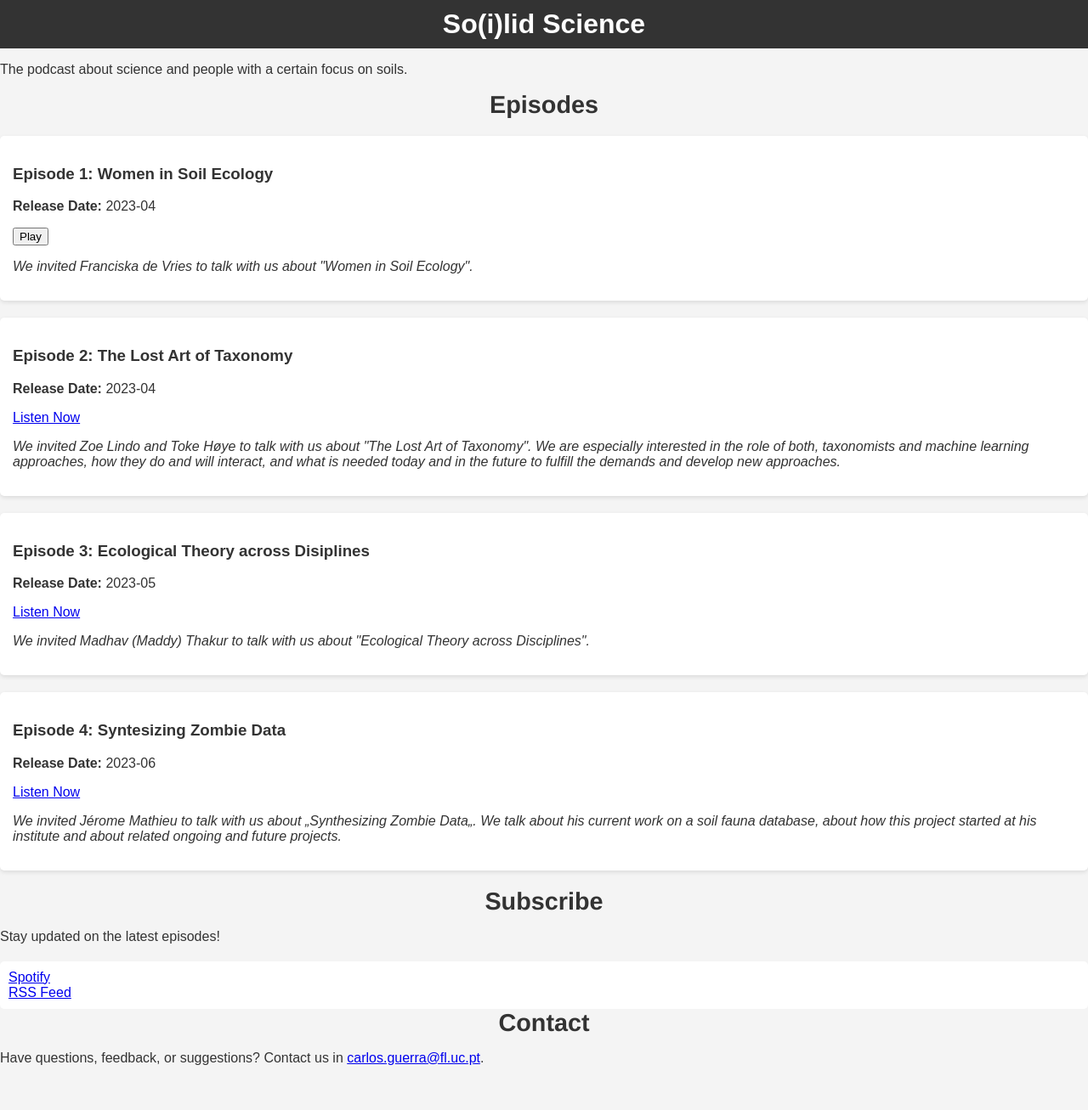
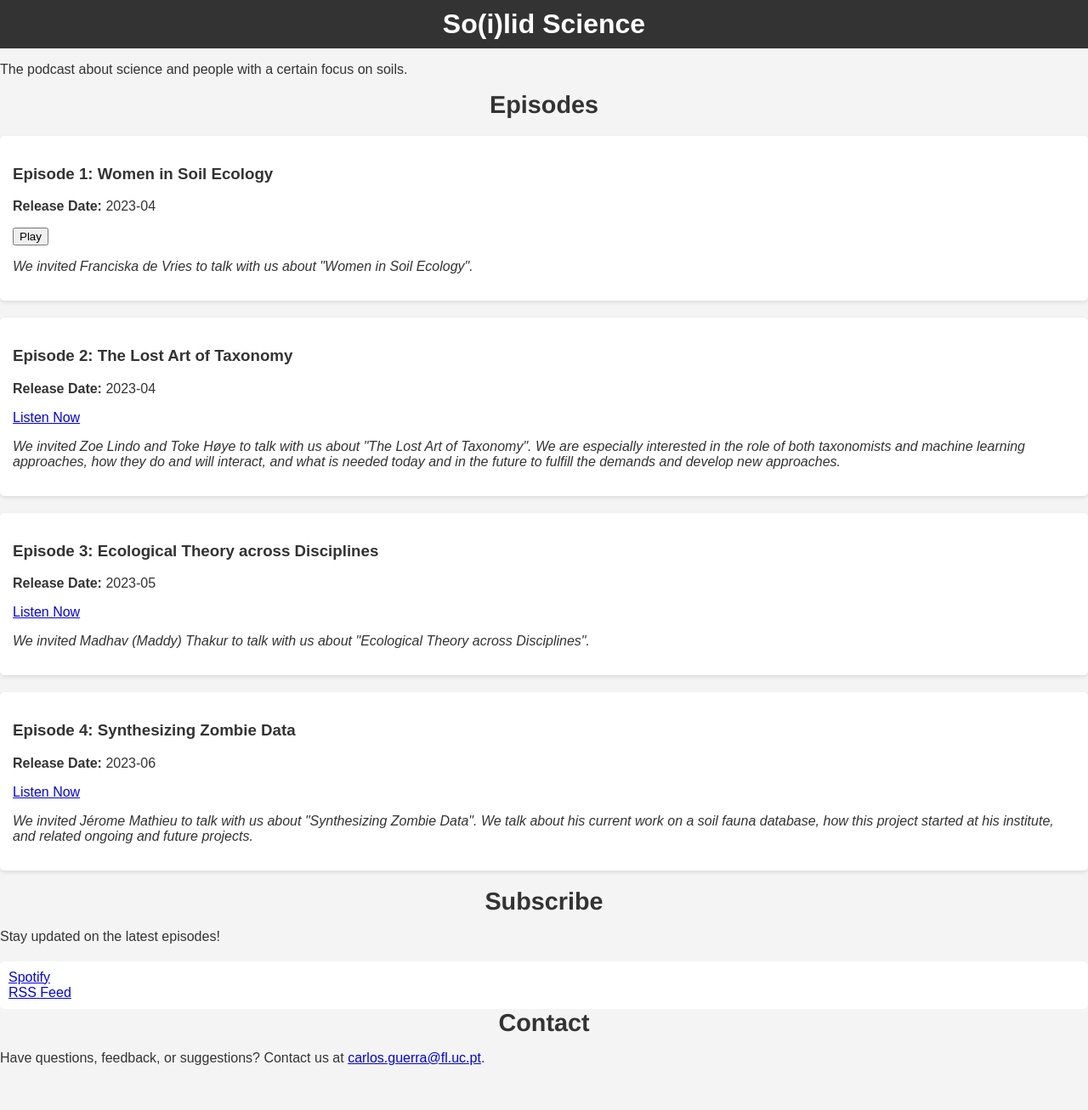
Before and after one commit to Blackboxgeo/blackbox.github.io, a Jekyll site: the page podcast/index.html, which Jekyll copies as it is, in a window 1280 px wide. Shown: the whole page at 85% size. Built offline with Jekyll 4.4.1, drawn with Linux system fonts in a browser that asks for light colours; after the commit the page ends 1271 px from its top, so only the background shows below that.

```diff
--- a/podcast/index.html
+++ b/podcast/index.html
@@ -28,7 +28,7 @@
         }
 
         h2 {
-            font-family: Helvetica;
+            font-family: Helvetica, sans-serif;
             font-size: 1.8em;
         }
 
@@ -111,9 +111,11 @@
             border-radius: 5px;
             box-shadow: 0 2px 5px rgba(0, 0, 0, 0.1);
         }
+
         .episode h2 {
             margin: 0;
         }
+
         .subscribe {
             background-color: white;
             color: black;
@@ -122,9 +124,11 @@
             border-radius: 5px;
             margin-top: 20px;
         }
+
         .social-links {
             margin-top: 20px;
         }
+
         .social-links a {
             margin: 0 10px;
             text-decoration: none;
@@ -144,10 +148,10 @@
 
 <section>
     <h2>Episodes</h2>
-     <div class="episode">
+    <div class="episode">
         <h3>Episode 1: Women in Soil Ecology</h3>
         <p><strong>Release Date:</strong> 2023-04</p>
-        <audio id="audio" src=https://solidscience.podcaster.de/solidscience/media/-01_Women_in_soil_ecology(1).mp3></audio>
+        <audio id="audio" src="https://solidscience.podcaster.de/solidscience/media/-01_Women_in_soil_ecology(1).mp3"></audio>
         <button class="play-button" id="playPauseButton" onclick="togglePlayPause()">Play</button>
 
         <script>
@@ -169,19 +173,19 @@
         <h3>Episode 2: The Lost Art of Taxonomy</h3>
         <p><strong>Release Date:</strong> 2023-04</p>
         <p><a href="WISE.mp3">Listen Now</a></p>
-        <p><em>We invited Zoe Lindo and Toke Høye to talk with us about "The Lost Art of Taxonomy". We are especially interested in the role of both, taxonomists and machine learning approaches, how they do and will interact, and what is needed today and in the future to fulfill the demands and develop new approaches.</em></p>
+        <p><em>We invited Zoe Lindo and Toke Høye to talk with us about "The Lost Art of Taxonomy". We are especially interested in the role of both taxonomists and machine learning approaches, how they do and will interact, and what is needed today and in the future to fulfill the demands and develop new approaches.</em></p>
     </div>
     <div class="episode">
-        <h3>Episode 3: Ecological Theory across Disiplines</h3>
+        <h3>Episode 3: Ecological Theory across Disciplines</h3>
         <p><strong>Release Date:</strong> 2023-05</p>
         <p><a href="WISE.mp3">Listen Now</a></p>
         <p><em>We invited Madhav (Maddy) Thakur to talk with us about "Ecological Theory across Disciplines".</em></p>
     </div>
     <div class="episode">
-        <h3>Episode 4: Syntesizing Zombie Data</h3>
+        <h3>Episode 4: Synthesizing Zombie Data</h3>
         <p><strong>Release Date:</strong> 2023-06</p>
         <p><a href="WISE.mp3">Listen Now</a></p>
-        <p><em>We invited Jérome Mathieu to talk with us about „Synthesizing Zombie Data„. We talk about his current work on a soil fauna database, about how this project started at his institute and about related ongoing and future projects.</em></p>
+        <p><em>We invited Jérome Mathieu to talk with us about "Synthesizing Zombie Data". We talk about his current work on a soil fauna database, how this project started at his institute, and related ongoing and future projects.</em></p>
     </div>
 </section>
 
@@ -197,11 +201,8 @@
 
 <section>
     <h2>Contact</h2>
-    <p>Have questions, feedback, or suggestions? Contact us in <a href="mailto:carlos.guerra@fl.uc.pt">carlos.guerra@fl.uc.pt</a>.</p>
+    <p>Have questions, feedback, or suggestions? Contact us at <a href="mailto:carlos.guerra@fl.uc.pt">carlos.guerra@fl.uc.pt</a>.</p>
 </section>
-
-<br>
-<br>
 
 </body>
 </html>
```
